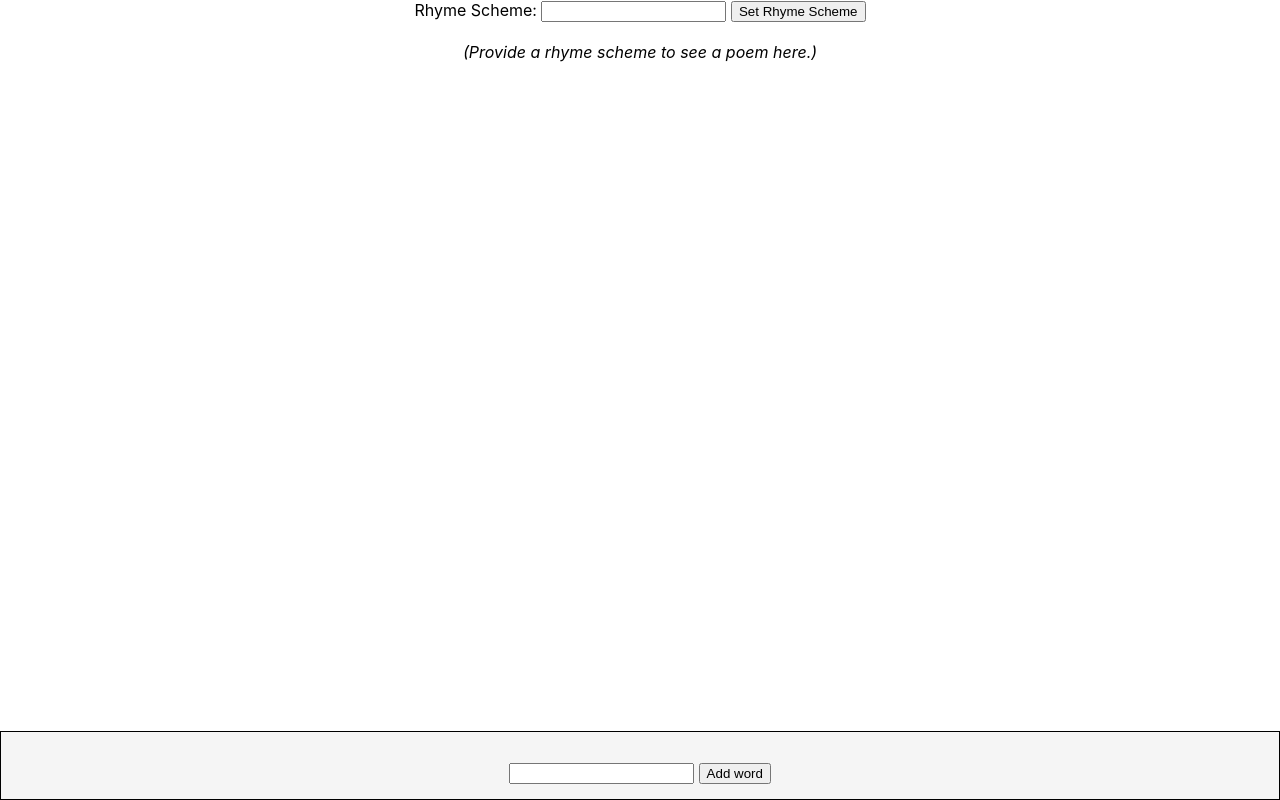
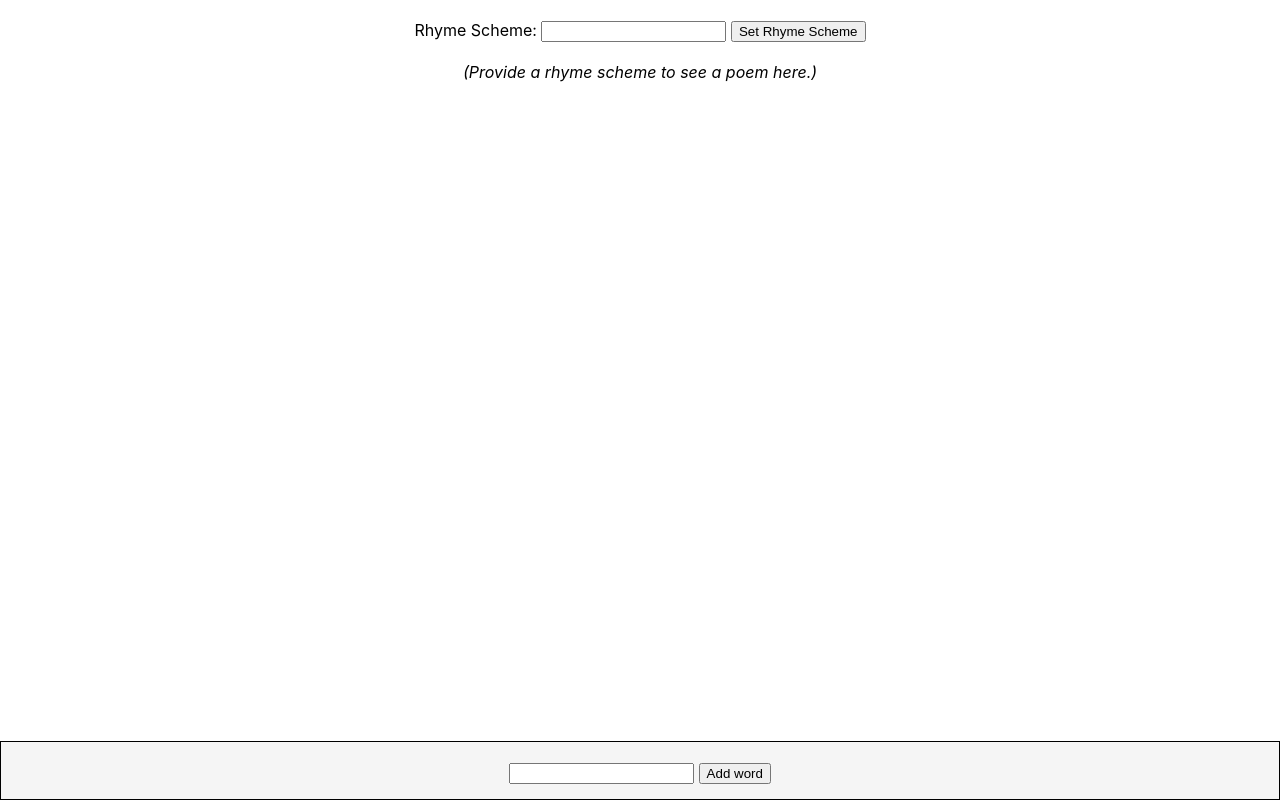
Before and after one commit to theredwillow/poem-generator, a React (Create React App) app: page / in a window 1280 px wide. Built offline with nearby package versions, Linux system fonts and the light colour scheme.

Commit message:
Small padding UI fixes

```diff
--- a/src/Poem/Research/index.css
+++ b/src/Poem/Research/index.css
@@ -4,7 +4,7 @@
     bottom: 0;
     left: 0;
     right: 0;
-    padding: 10px;
+    padding-bottom: 10px;
     background-color: whitesmoke;
 }
 
--- a/src/Poem/Scheme/PoemGenerator/index.css
+++ b/src/Poem/Scheme/PoemGenerator/index.css
@@ -1,3 +1,7 @@
+html {
+    padding: 20px;
+}
+
 #example-poem.hover-X .letter-X {
     background-color: #d9dddc;
 }
@@ -44,4 +48,9 @@
 
 .example-stanza .title {
     font-size: small;
+    color: #787276;
 }
+
+.example-line {
+    border: 1px solid white;
+}
```
